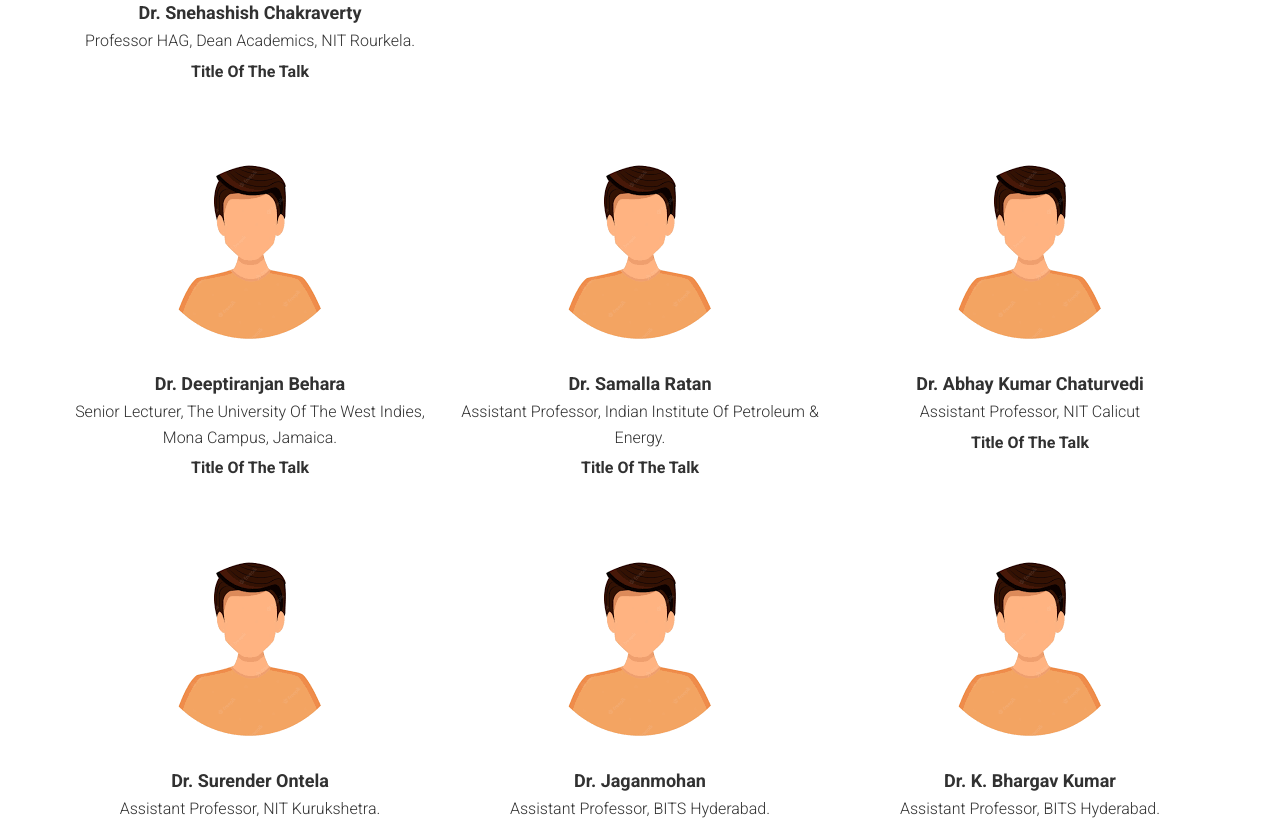
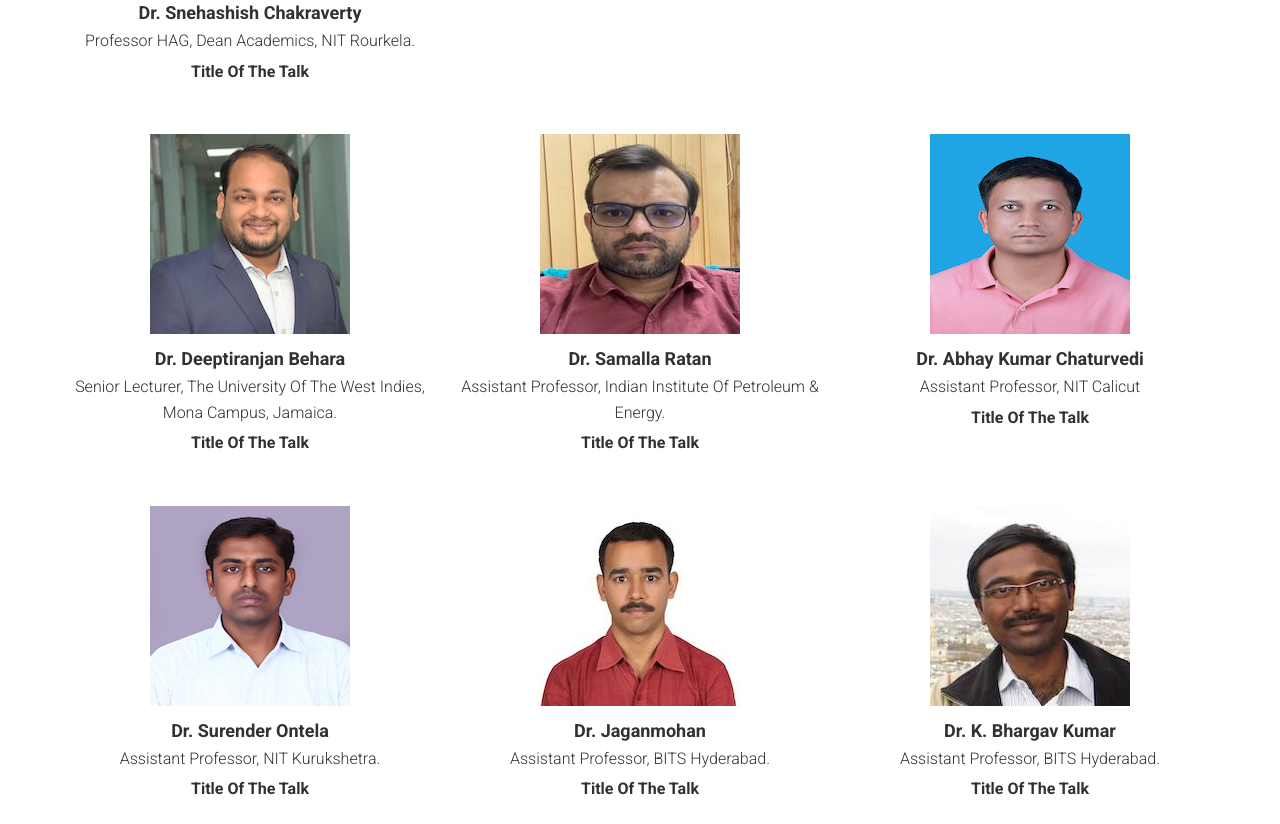
Before and after one commit to asishtech/test, a plain HTML site: page index.html in a window 1280 px wide. Shown: the part 2872-3696 px from the top of the page. Drawn offline with Linux system fonts and the light colour scheme; files whose address does not match are found by name.

Commit message:
Update index.html

```diff
--- a/index.html
+++ b/index.html
@@ -222,7 +222,7 @@
                 <div class="col-md-4">
                     <div class="speaker">
                         <figure>
-                            <img alt="" class="img-responsive center-block" src="assets/images/speakers/demo.jpg">
+                            <img alt="" class="img-responsive center-block" src="assets/images/speakers/Dr. Ramesh Katta.jpg">
                         </figure>
 
                         <h4>Dr. Ramesh Katta</h4>
@@ -247,7 +247,7 @@
                     <div class="speaker">
 
                         <figure>
-                            <img alt="" class="img-responsive center-block" src="assets/images/speakers/demo.jpg">
+                            <img alt="" class="img-responsive center-block" src="assets/images/speakers/Dr. Diptiranjan Behera.jpg">
                         </figure>
 
                         <h4> Dr. Deeptiranjan Behara </h4>
@@ -265,7 +265,7 @@
                 <div class="col-md-4">
                     <div class="speaker">
                         <figure>
-                            <img alt="" class="img-responsive center-block" src="assets/images/speakers/demo.jpg">
+                            <img alt="" class="img-responsive center-block" src="assets/images/speakers/Dr. Samalla Ratan.jpg">
                         </figure>
 
                         <h4> Dr. Samalla Ratan</h4>
@@ -282,7 +282,7 @@
 
                 <div class="speaker">
                     <figure>
-                        <img alt="" class="img-responsive center-block" src="assets/images/speakers/demo.jpg">
+                        <img alt="" class="img-responsive center-block" src="assets/images/speakers/Dr. Abhay Kumar Chaturvedi.jpg">
                     </figure>
 
                     <h4> Dr. Abhay Kumar Chaturvedi</h4>
@@ -302,7 +302,7 @@
                 <div class="col-md-4">
                     <div class="speaker">
                         <figure>
-                            <img alt="" class="img-responsive center-block" src="assets/images/speakers/demo.jpg">
+                            <img alt="" class="img-responsive center-block" src="assets/images/speakers/Dr. Surender Ontela.jpg">
                         </figure>
 
                         <h4> Dr. Surender Ontela </h4>
@@ -320,7 +320,7 @@
                     <div class="speaker">
 
                         <figure>
-                            <img alt="" class="img-responsive center-block" src="assets/images/speakers/demo.jpg">
+                            <img alt="" class="img-responsive center-block" src="assets/images/speakers/Dr. Jaganmohan.jpg">
                         </figure>
 
                         <h4> Dr. Jaganmohan</h4>
@@ -338,7 +338,7 @@
                 <div class="col-md-4">
                     <div class="speaker">
                         <figure>
-                            <img alt="" class="img-responsive center-block" src="assets/images/speakers/demo.jpg">
+                            <img alt="" class="img-responsive center-block" src="assets/images/speakers/Dr. Bhargav Kumar.jpg">
                         </figure>
 
                         <h4> Dr. K. Bhargav Kumar</h4>
@@ -358,7 +358,7 @@
                 <div class="col-md-4">
                     <div class="speaker">
                         <figure>
-                            <img alt="" class="img-responsive center-block" src="assets/images/speakers/demo.jpg">
+                            <img alt="" class="img-responsive center-block" src="assets/images/speakers/Prof. Subbiah.jpg">
                         </figure>
 
                         <h4>Dr. M. Subbaih</h4>
```
